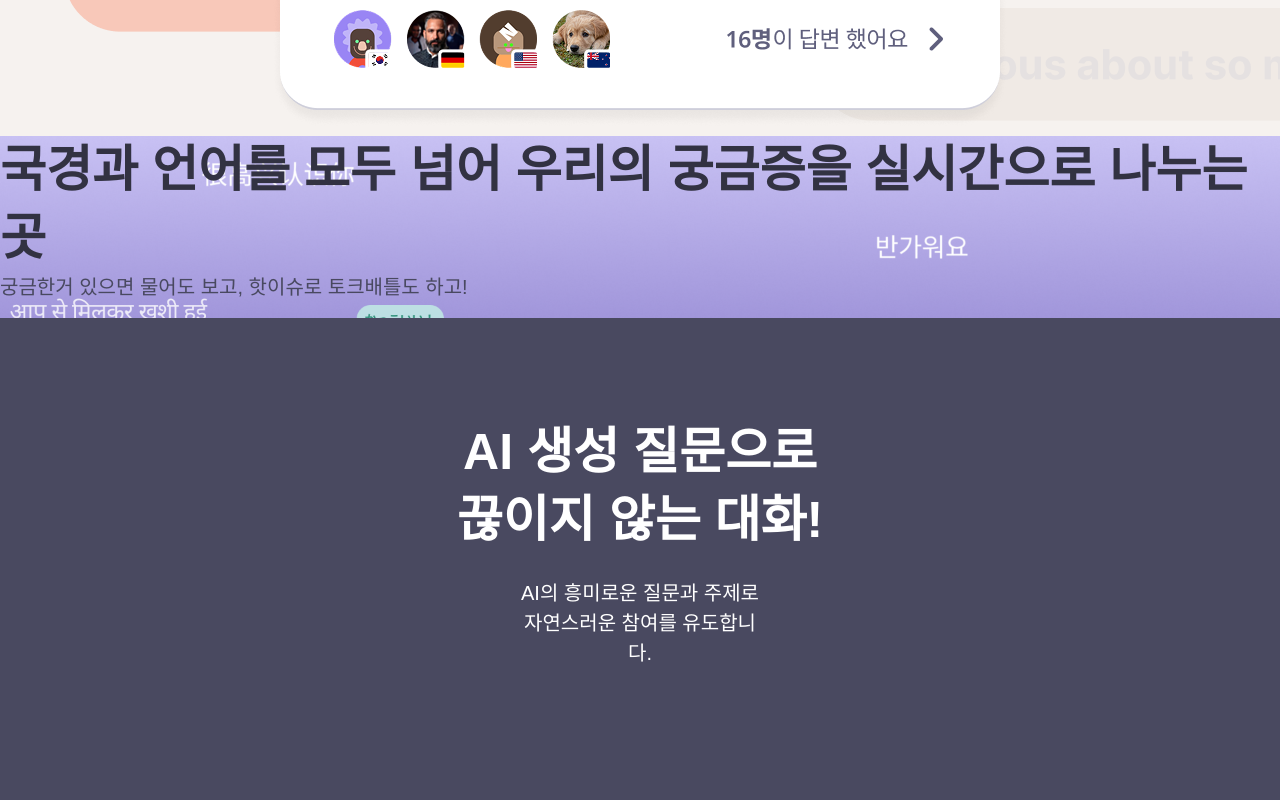
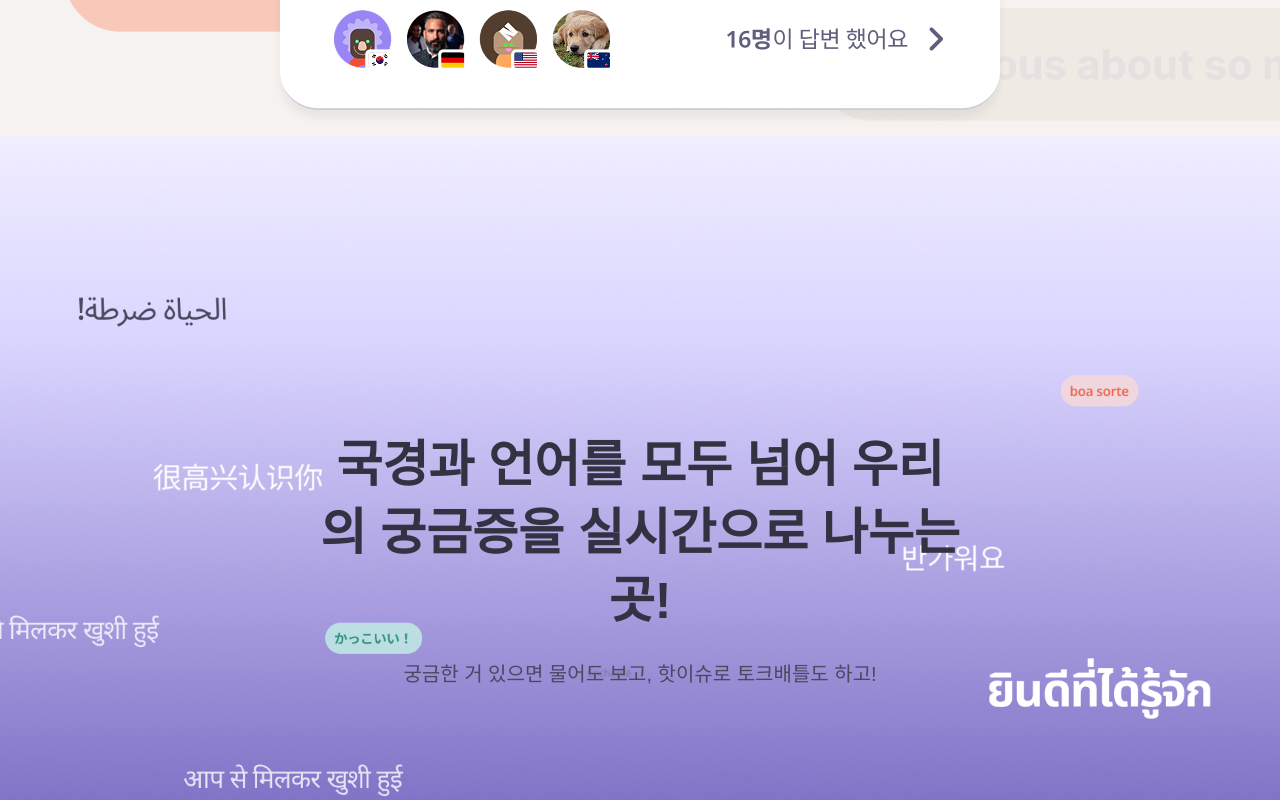
Before and after one commit to hyun2e/unoia-landing, a React (Vite) app: page / in a window 1280 px wide. Shown: the part 7200-8000 px from the top of the page. Built offline with nearby package versions, Linux system fonts and the light colour scheme; a web font is replaced by a local one.

Commit message:
섹션 7

```diff
--- a/src/components/Section07.jsx
+++ b/src/components/Section07.jsx
@@ -1,24 +1,39 @@
-import React from 'react';
+import React from "react";
+import styled from "styled-components";
+import Headline from "./Headline";
+
+const SectionContainer = styled.section`
+  width: 100%;
+  height: 800px;
+  display: flex;
+  flex-direction: column;
+  align-items: center;
+  justify-content: center;
+  text-align: center;
+  color: white;
+  background-image: url("/src/assets/images/S07_background_img.png");
+  background-size: cover;
+  background-position: center;
+  background-repeat: no-repeat;
+`;
+
+const ContentWrapper = styled.div`
+  max-width: 900px;
+  text-align: center;
+`;
 
 const Section07 = () => {
   return (
-    <div
-      style={{
-        backgroundImage: `url("/src/assets/images/S07_background_img.png")`,
-        backgroundSize: 'cover', // Make the background cover the entire container
-        backgroundPosition: 'center', // Center the background image
-        backgroundRepeat: 'no-repeat', // Prevent the background from repeating
-      }}
-    >
-      <div>
-        <h2>국경과 언어를 모두 넘어 우리의 궁금증을 실시간으로 나누는 곳</h2>
-        <p>궁금한거 있으면 물어도 보고, 핫이슈로 토크배틀도 하고!</p>
-      </div>
-      <div>
-        {/*gif 삽입 필요함*/}
-        <img src="" />
-      </div>
-    </div>
+    <SectionContainer>
+      <ContentWrapper>
+        <Headline
+        title="국경과 언어를 모두 넘어 우리의 궁금증을 실시간으로 나누는 곳!"
+        title_width="650px"
+        description="궁금한 거 있으면 물어도 보고, 핫이슈로 토크배틀도 하고!"
+        description_width="500px"
+      />
+      </ContentWrapper>
+    </SectionContainer>
   );
 };
 
```
